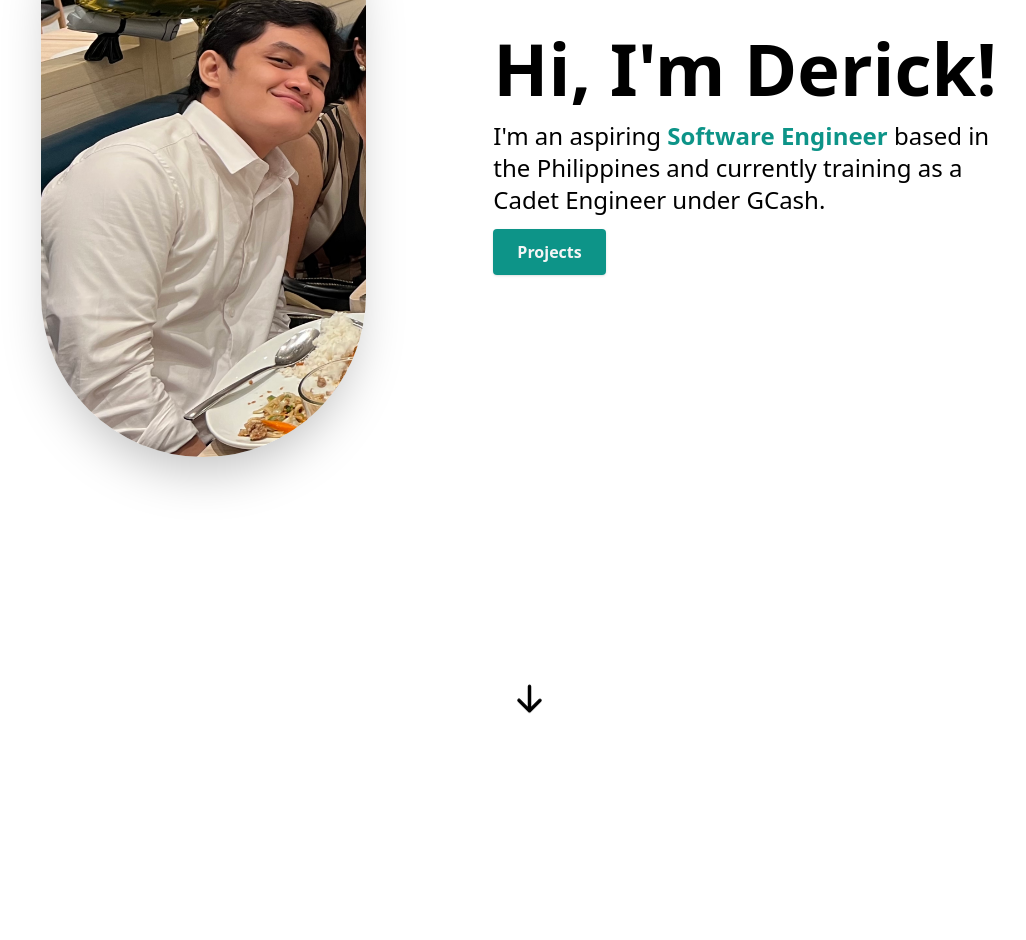
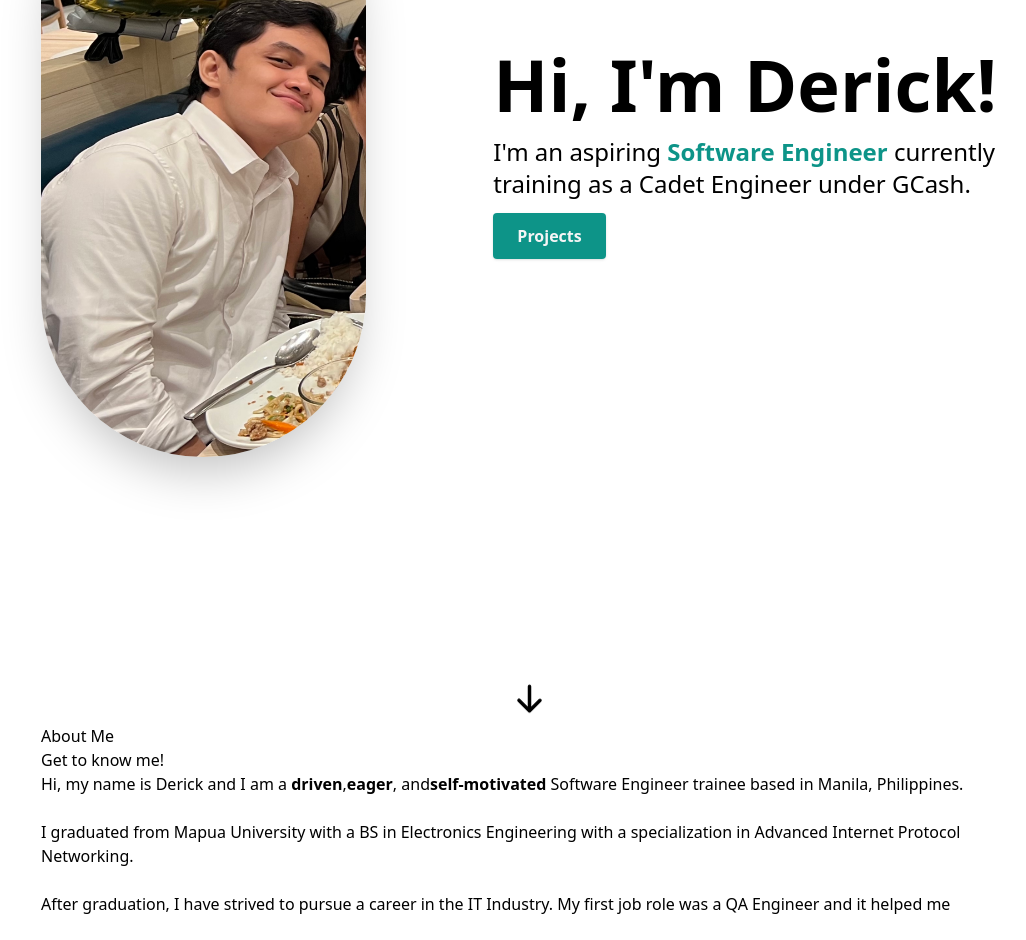
Before and after one commit to dcrcruz/MyPortfolio, a Next.js app: page / in a window 1280 px wide. Shown: the part 400-1340 px from the top of the page, without its empty margins (111-1137 px from the left). Before the commit the page ends 1124 px from the top, so only its background shows below. Built offline with nearby package versions, Linux system fonts and the light colour scheme.

Commit message:
aboutsection init commit

```diff
--- a/app/page.tsx
+++ b/app/page.tsx
@@ -1,9 +1,11 @@
+import AboutSection from "@/components/AboutSection";
 import HeroSection from "@/components/HeroSection";
 
 export default function Home() {
   return (
     <main className="mx-auto max-w-3xl px-4 sm:px-6 md:max-w-5xl">
       <HeroSection />
+      <AboutSection />
     </main>
   );
 }
--- /dev/null
+++ b/components/AboutSection.tsx
@@ -0,0 +1,53 @@
+import React from "react";
+import Image from "next/image";
+
+// const skills = [
+//   { skill: "HTML" },
+//   { skill: "CSS" },
+//   { skill: "JavaScript" },
+//   { skill: "TypeScript" },
+//   { skill: "Python" },
+//   { skill: "React" },
+//   { skill: "Next.js" },
+//   { skill: "Tailwind CSS" },
+//   { skill: "Git" },
+//   { skill: "GitHub" },
+//   { skill: "Jupyter Notebooks" },
+// ];
+
+const AboutSection = () => {
+  return (
+    <section>
+      <div>
+        <h1>About Me</h1>
+        <div>
+          <div>
+            <h1>Get to know me!</h1>
+            <p>
+              Hi, my name is Derick and I am a{" "}
+              <span className="font-bold">{"driven"}</span>,
+              <span className="font-bold">{"eager"}</span>, and
+              <span className="font-bold">{"self-motivated"}</span> Software
+              Engineer trainee based in Manila, Philippines.
+            </p>
+            <br />
+            <p>
+              I graduated from Mapua University with a BS in Electronics
+              Engineering with a specialization in Advanced Internet Protocol
+              Networking.
+            </p>
+            <br />
+            <p>
+              After graduation, I have strived to pursue a career in the IT
+              Industry. My first job role was a QA Engineer and it helped me
+            </p>
+            <br />
+          </div>
+          <div></div>
+        </div>
+      </div>
+    </section>
+  );
+};
+
+export default AboutSection;
--- a/components/HeroSection.tsx
+++ b/components/HeroSection.tsx
@@ -28,8 +28,7 @@ const HeroSection = () => {
             <span className="font-semibold text-teal-600">
               Software Engineer{" "}
             </span>
-            based in the Philippines and currently training as a Cadet Engineer
-            under GCash.
+            currently training as a Cadet Engineer under GCash.
           </p>
           {/* scroll to projects */}
           <Link
--- a/components/Navbar.tsx
+++ b/components/Navbar.tsx
@@ -99,7 +99,7 @@ export default function Navbar() {
                 );
               })}
 
-              {/* toggle light / dark mode */}
+              {/* TO DO: Fix light / dark mode */}
               {/* {currentTheme === "dark" ? (
                 <button
                   type="button"
```
